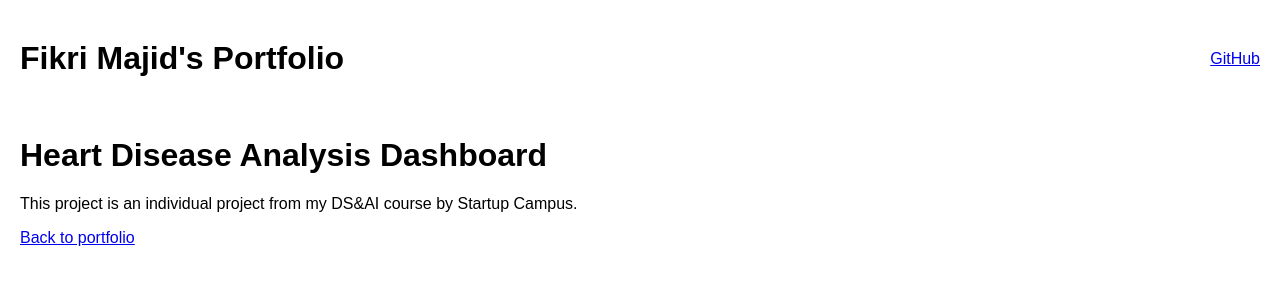
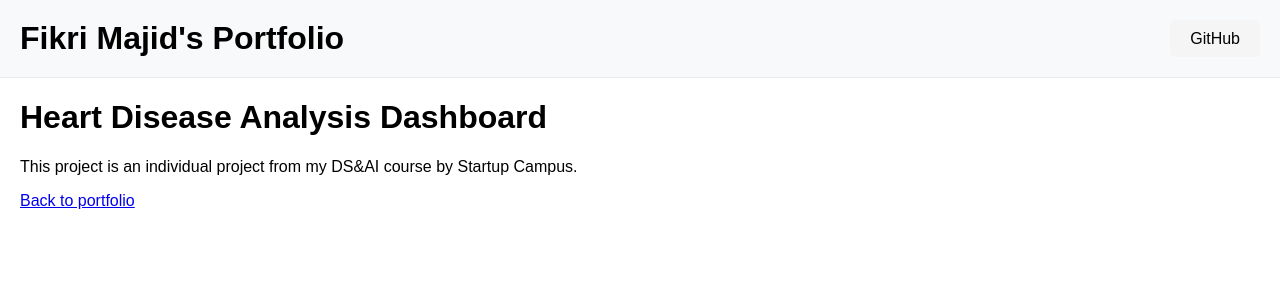
Before and after one commit to WahyuTomo14/portfolio_wahyu, a Jekyll site: the page built from projects/HeartDisease.html, in a window 1280 px wide. Shown: the top 300 px of the page. Built offline with Jekyll 4.4.1, drawn with Linux system fonts in a browser that asks for light colours; a script that is not in the unit is left out.

Commit message:
Update styles.css - rapiin

```diff
--- a/css/styles.css
+++ b/css/styles.css
@@ -5,9 +5,9 @@ body {
 }
 
 header {
-    padding: 40px 20px 20px;
-    margin-bottom: 40px;
-    text-align: left;
+    padding: 20px 20px;
+    background-color: #f8f9fa;
+    border-bottom: 1px solid #e9ecef;
 }
 
 .header-content {
@@ -16,16 +16,12 @@ header {
     justify-content: space-between;
 }
 
-header h1 {
+header .site-title {
     margin: 0;
-    flex: 1;
+    font-weight: bold;
 }
 
-header p {
-    margin: 0 0 20px 0;
-}
-
-header .github-link {
+.nav-links a {
     text-decoration: none;
     color: black;
     font-size: 1em;
@@ -36,7 +32,7 @@ header .github-link {
     transition: background-color 0.3s;
 }
 
-header .github-link:hover {
+.nav-links a:hover {
     background-color: #e0e0e0;
 }
 
@@ -94,6 +90,7 @@ main {
     cursor: pointer;
     z-index: 1000;
 }
+
 .scroll-to-top:hover {
     background-color: #555;
 }
```
